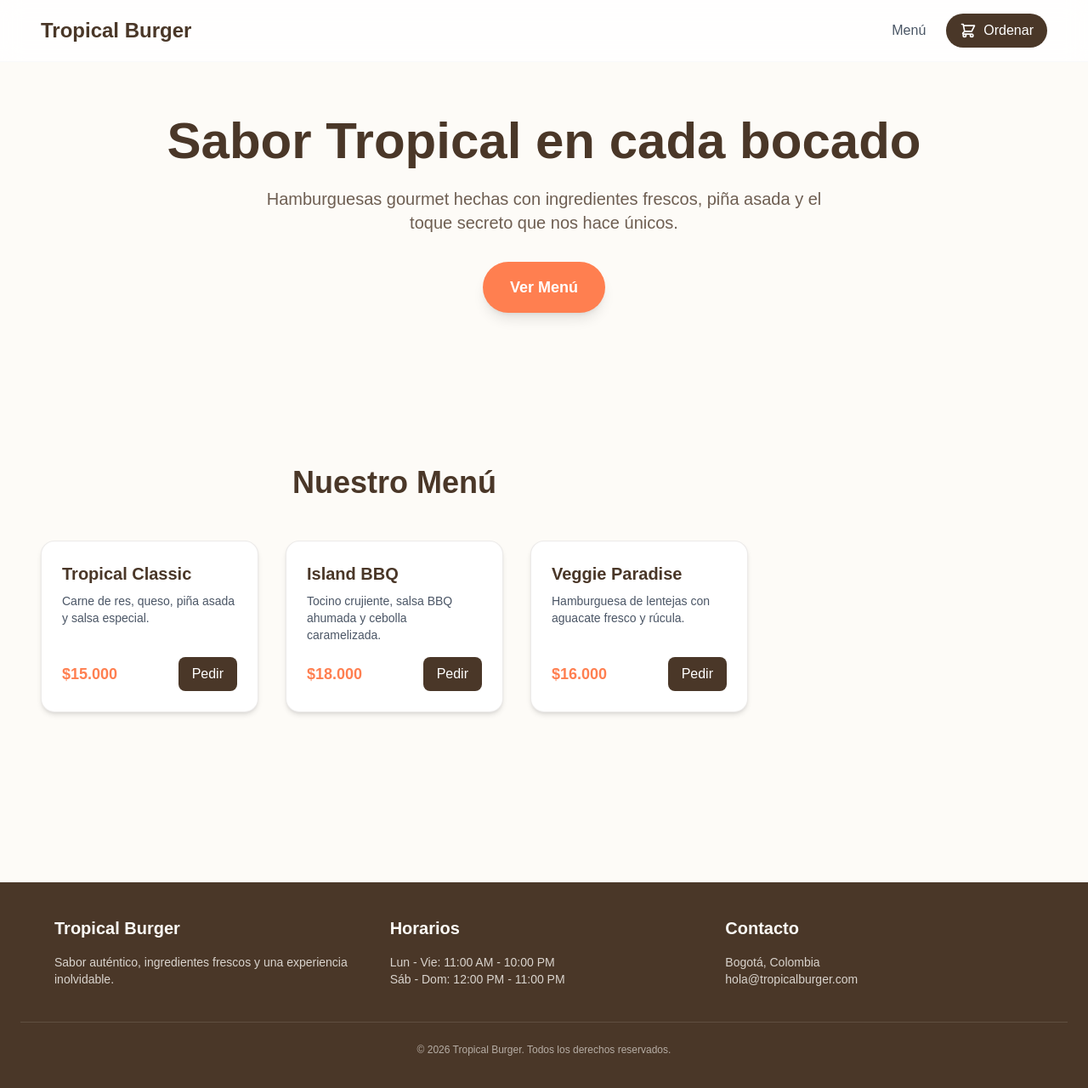
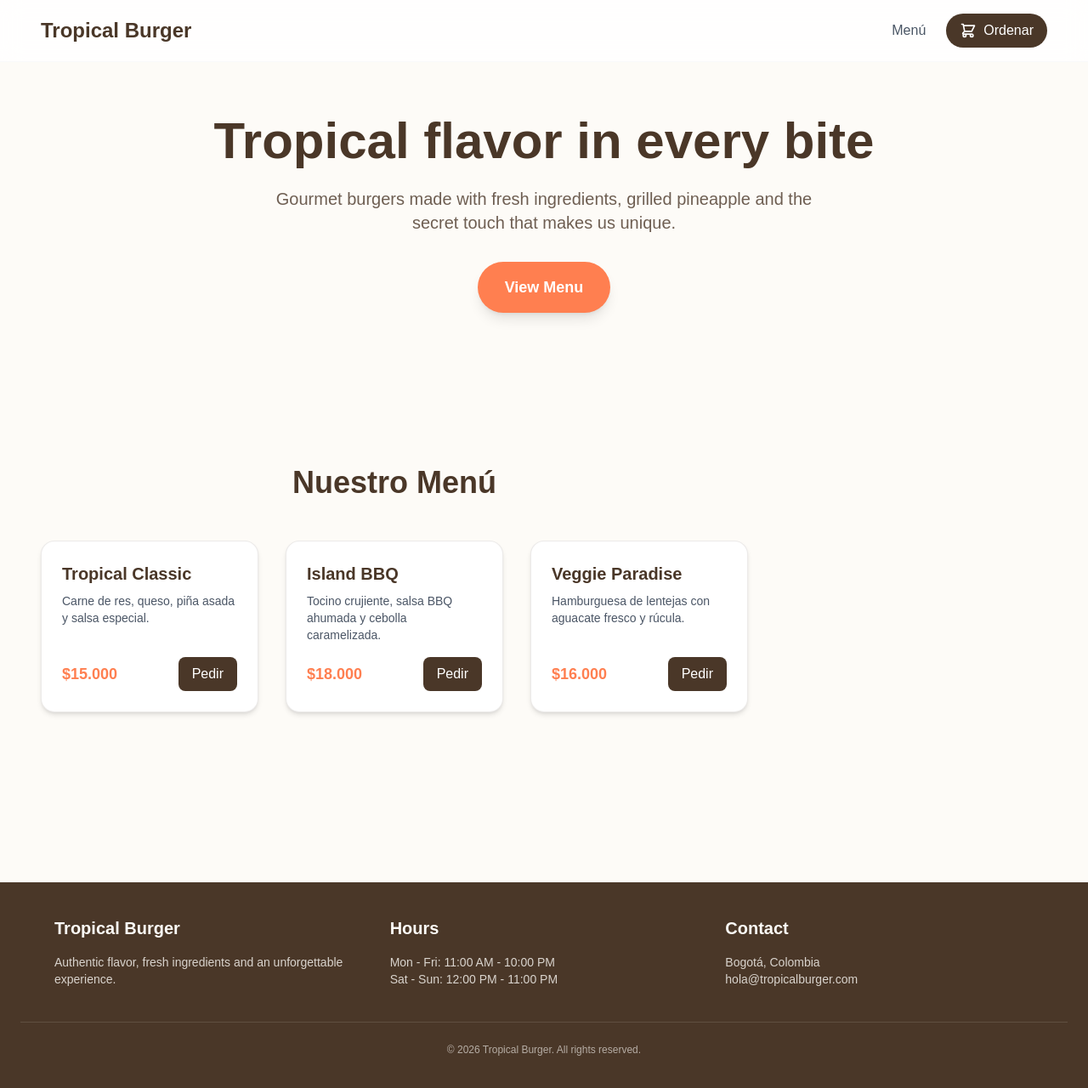
Before and after one commit to juaneldragonr-commits/tropical-burger, a Next.js app: page / in a window 1280 px wide. Shown: the top 1280 px of the page at 85% size. Built offline with nearby package versions, Linux system fonts and the light colour scheme.

Commit message:
feat: implement a different language in this case EN

```diff
--- a/src/app/page.tsx
+++ b/src/app/page.tsx
@@ -22,16 +22,16 @@ export default function Home() {
       {/* Hero Section */}
       <section className="flex flex-col items-center justify-center pt-10 pb-15 px-4 text-center">
         <h1 className="text-6xl font-extrabold text-burger-brown mb-6">
-          Sabor Tropical en cada bocado
+          Tropical flavor in every bite
         </h1>
         <p className="text-xl text-burger-brown/80 max-w-2xl mb-8">
-          Hamburguesas gourmet hechas con ingredientes frescos, piña asada y el toque secreto que nos hace únicos.
+          Gourmet burgers made with fresh ingredients, grilled pineapple and the secret touch that makes us unique.
         </p>
         <button
           onClick={scrollToMenu}
           className="bg-tropical-orange text-white px-8 py-4 rounded-full text-lg font-bold hover:bg-orange-600 transition-all shadow-lg hover:shadow-xl hover:scale-105 active:scale-95"
         >
-          Ver Menú
+          View Menu
         </button>
       </section>
 
--- a/src/components/Footer.tsx
+++ b/src/components/Footer.tsx
@@ -7,22 +7,22 @@ const Footer = () => {
         <div>
           <h3 className="text-xl font-bold mb-4">Tropical Burger</h3>
           <p className="text-sm opacity-80">
-            Sabor auténtico, ingredientes frescos y una experiencia inolvidable.
+            Authentic flavor, fresh ingredients and an unforgettable experience.
           </p>
         </div>
         <div>
-          <h3 className="text-xl font-bold mb-4">Horarios</h3>
-          <p className="text-sm opacity-80">Lun - Vie: 11:00 AM - 10:00 PM</p>
-          <p className="text-sm opacity-80">Sáb - Dom: 12:00 PM - 11:00 PM</p>
+          <h3 className="text-xl font-bold mb-4">Hours</h3>
+          <p className="text-sm opacity-80">Mon - Fri: 11:00 AM - 10:00 PM</p>
+          <p className="text-sm opacity-80">Sat - Sun: 12:00 PM - 11:00 PM</p>
         </div>
         <div>
-          <h3 className="text-xl font-bold mb-4">Contacto</h3>
+          <h3 className="text-xl font-bold mb-4">Contact</h3>
           <p className="text-sm opacity-80">Bogotá, Colombia</p>
           <p className="text-sm opacity-80">hola@tropicalburger.com</p>
         </div>
       </div>
       <div className="text-center mt-10 pt-6 border-t border-cream-white/20 text-xs opacity-60">
-        © 2026 Tropical Burger. Todos los derechos reservados.
+        © 2026 Tropical Burger. All rights reserved.
       </div>
     </footer>
   );
```
